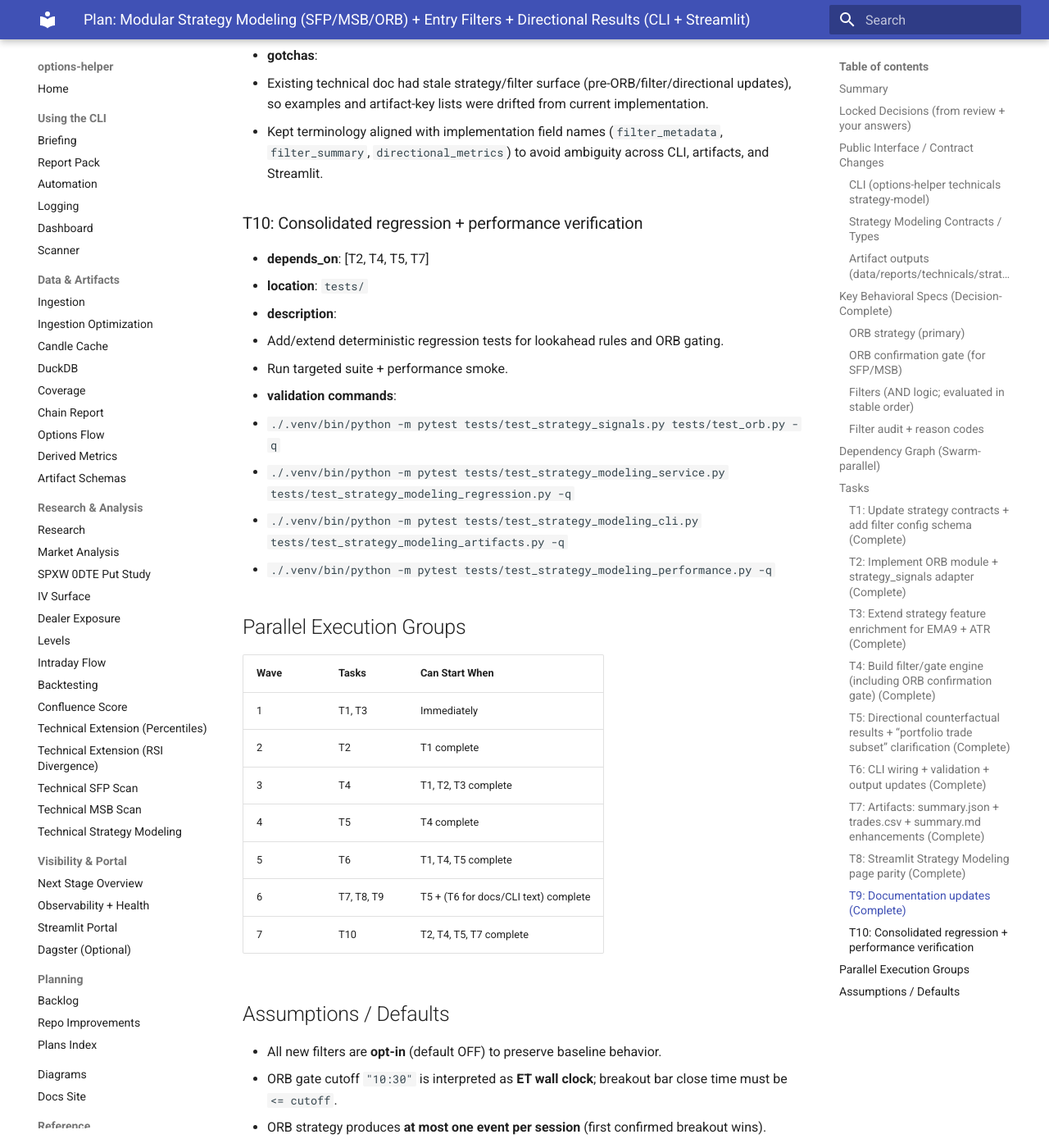
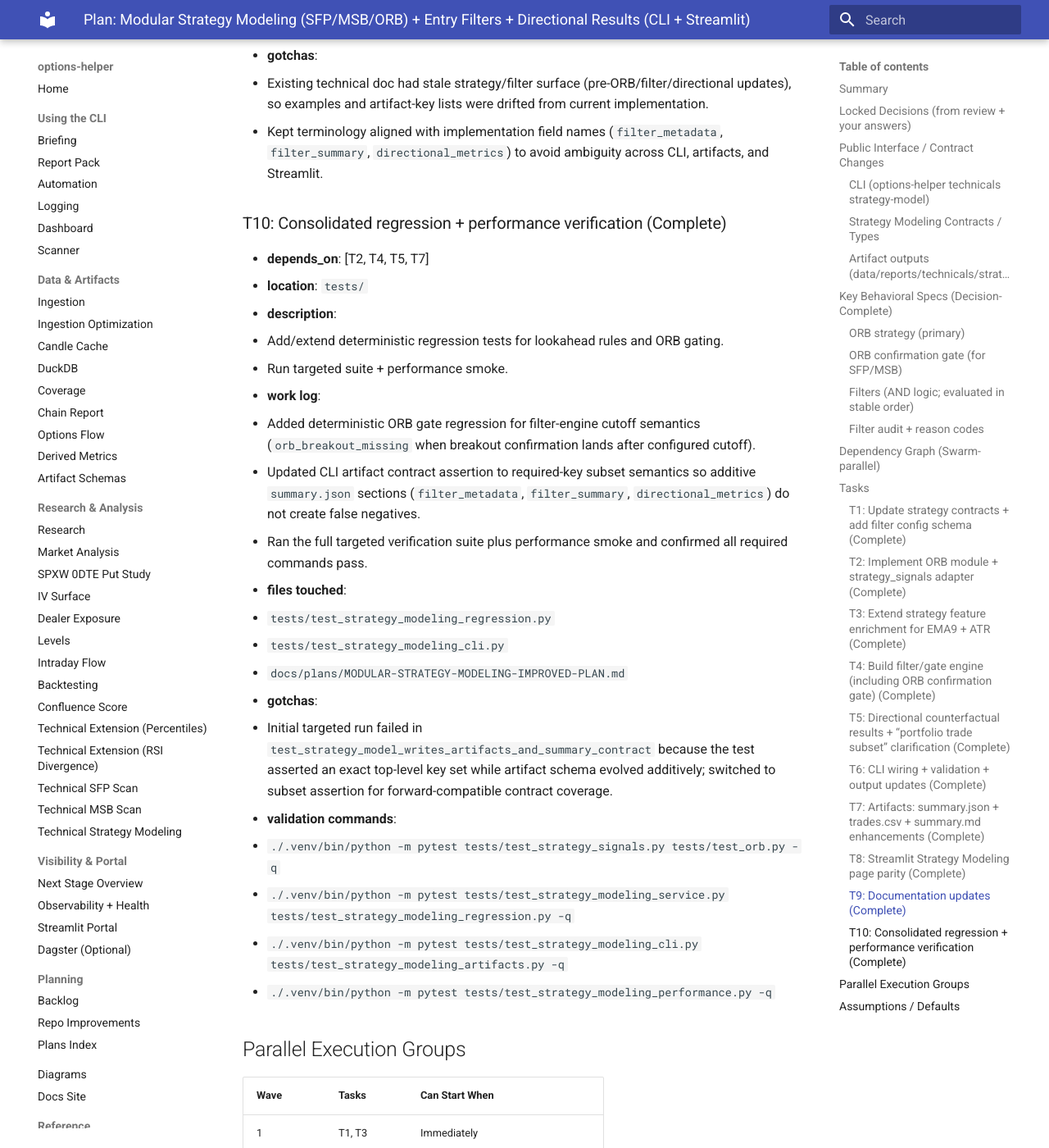
Before and after one commit to gfidanli/options-helper, an MkDocs documentation site: the page built from docs/plans/MODULAR-STRATEGY-MODELING-IMPROVED-PLAN.md, in a window 1280 px wide and 1400 px high, scrolled down 13858 px. Shown: the whole window at 82% size. Built offline with MkDocs 1.6.1 and Material for MkDocs 9.7.7, drawn with Linux system fonts in a browser that asks for light colours.

Commit message:
T10: finalize regression and performance verification

```diff
--- a/docs/plans/MODULAR-STRATEGY-MODELING-IMPROVED-PLAN.md
+++ b/docs/plans/MODULAR-STRATEGY-MODELING-IMPROVED-PLAN.md
@@ -367,12 +367,22 @@ T1 ─┬─ T2 ─┬─ T4 ─┬─ T5 ─┬─ T6 ─┬─ T7 ─┬─ T9
   - Existing technical doc had stale strategy/filter surface (pre-ORB/filter/directional updates), so examples and artifact-key lists were drifted from current implementation.
   - Kept terminology aligned with implementation field names (`filter_metadata`, `filter_summary`, `directional_metrics`) to avoid ambiguity across CLI, artifacts, and Streamlit.
 
-### T10: Consolidated regression + performance verification
+### T10: Consolidated regression + performance verification (Complete)
 - **depends_on**: [T2, T4, T5, T7]
 - **location**: `tests/`
 - **description**:
   - Add/extend deterministic regression tests for lookahead rules and ORB gating.
   - Run targeted suite + performance smoke.
+- **work log**:
+  - Added deterministic ORB gate regression for filter-engine cutoff semantics (`orb_breakout_missing` when breakout confirmation lands after configured cutoff).
+  - Updated CLI artifact contract assertion to required-key subset semantics so additive `summary.json` sections (`filter_metadata`, `filter_summary`, `directional_metrics`) do not create false negatives.
+  - Ran the full targeted verification suite plus performance smoke and confirmed all required commands pass.
+- **files touched**:
+  - `tests/test_strategy_modeling_regression.py`
+  - `tests/test_strategy_modeling_cli.py`
+  - `docs/plans/MODULAR-STRATEGY-MODELING-IMPROVED-PLAN.md`
+- **gotchas**:
+  - Initial targeted run failed in `test_strategy_model_writes_artifacts_and_summary_contract` because the test asserted an exact top-level key set while artifact schema evolved additively; switched to subset assertion for forward-compatible contract coverage.
 - **validation commands**:
   - `./.venv/bin/python -m pytest tests/test_strategy_signals.py tests/test_orb.py -q`
   - `./.venv/bin/python -m pytest tests/test_strategy_modeling_service.py tests/test_strategy_modeling_regression.py -q`
```
Also changed, not shown: 2 other files.
